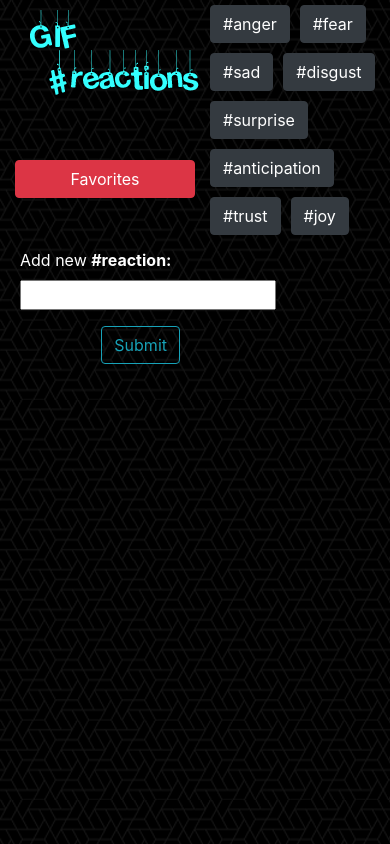
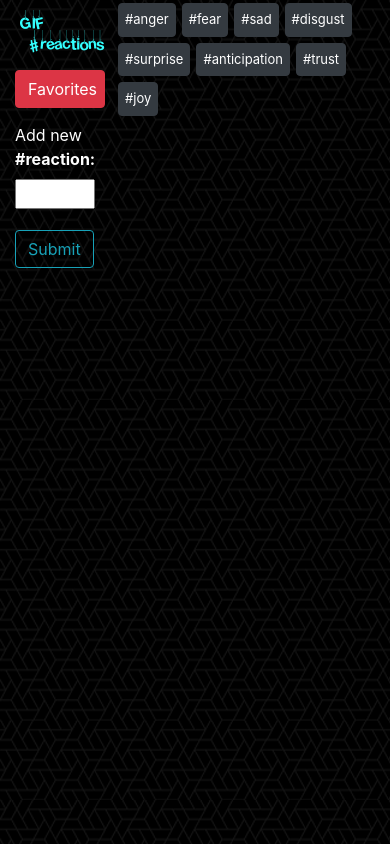
Before and after one commit to purdyjen/gif-reactions, a plain HTML site: page index.html in a window 390 px wide. Drawn offline with nearby package versions, Linux system fonts and the light colour scheme.

Commit message:
mobile ready

```diff
--- a/assets/css/style.css
+++ b/assets/css/style.css
@@ -97,3 +97,62 @@ body {
     margin-top: 15px;
     margin-right: 15px;
   }
+
+  @media screen and (max-width: 640px) {
+
+  aside {
+    max-width: 110px !important;
+  }
+
+  #logo{
+    max-width: 100px;
+  }
+
+  .btn-block {
+    max-width: 100px;
+    margin-top: 10px;
+    margin-left: 5px;
+  }
+
+  label{
+    margin-top: 15px;
+    margin-left: 5px;
+  }
+
+  input {
+    max-width: 80px;
+    margin-left: 5px;
+  }
+
+  #add-button {
+    float: left;
+    margin-left: 5px;
+    margin-top:5px;
+  }
+
+  #topics {
+    margin-left: 115px;
+  }
+
+  .btn-dark {
+    font-size: small;
+    padding: 6px;
+    margin: 3px;
+  }
+
+  #images {
+    margin-left: 115px;
+    margin-top: 15px;
+    margin-right: 15px;
+  }
+
+  .card-title{
+    font-size: medium;
+    margin: 2px 2px 5px 2px;
+  }
+
+  .card-body {
+    padding: 5px 2px 0 2px;
+  }
+
+  }
--- a/index.html
+++ b/index.html
@@ -25,11 +25,11 @@
 
     <div id="images" class="card-columns"></div>
     <aside id="aside">
-      <img src="assets/images/gif-reactions.png">
+      <img id="logo" src="assets/images/gif-reactions.png">
       <button id="fave-button" class="btn btn-danger btn-block">Favorites</button>
       <form>
         <div class="form-group">
-          <label>Add new <strong>#reaction:</strong></label>
+          <label>Add new <br><strong>#reaction:</strong></label>
           <input id="add-topic" type="text">
         </div>
         <button id="add-button" class="btn btn-outline-info">Submit</button>
```
